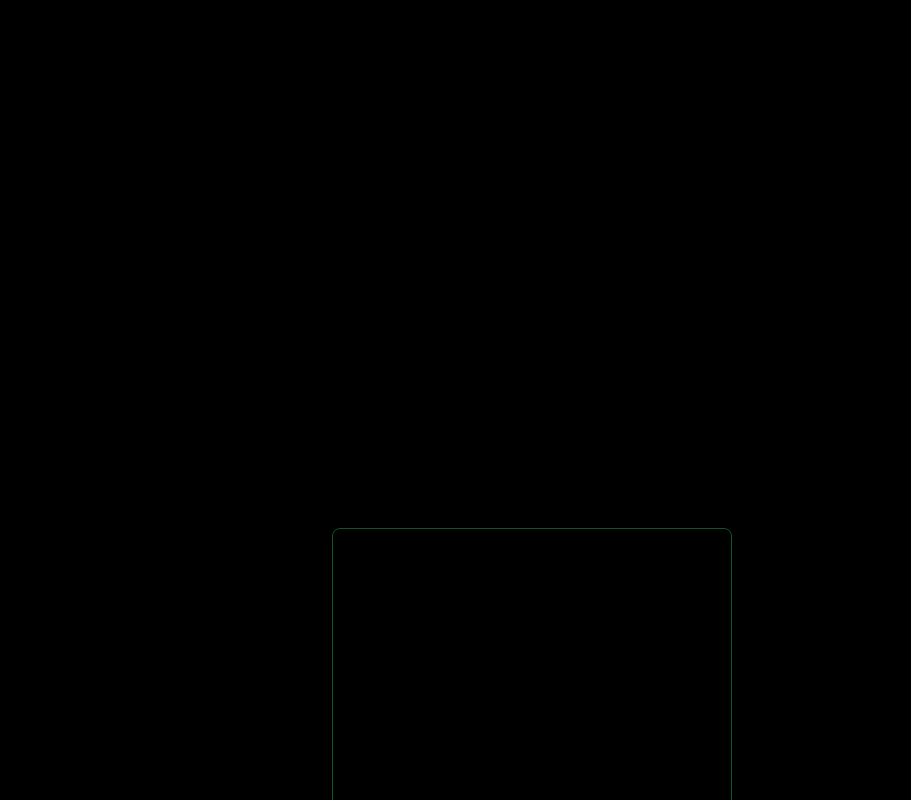
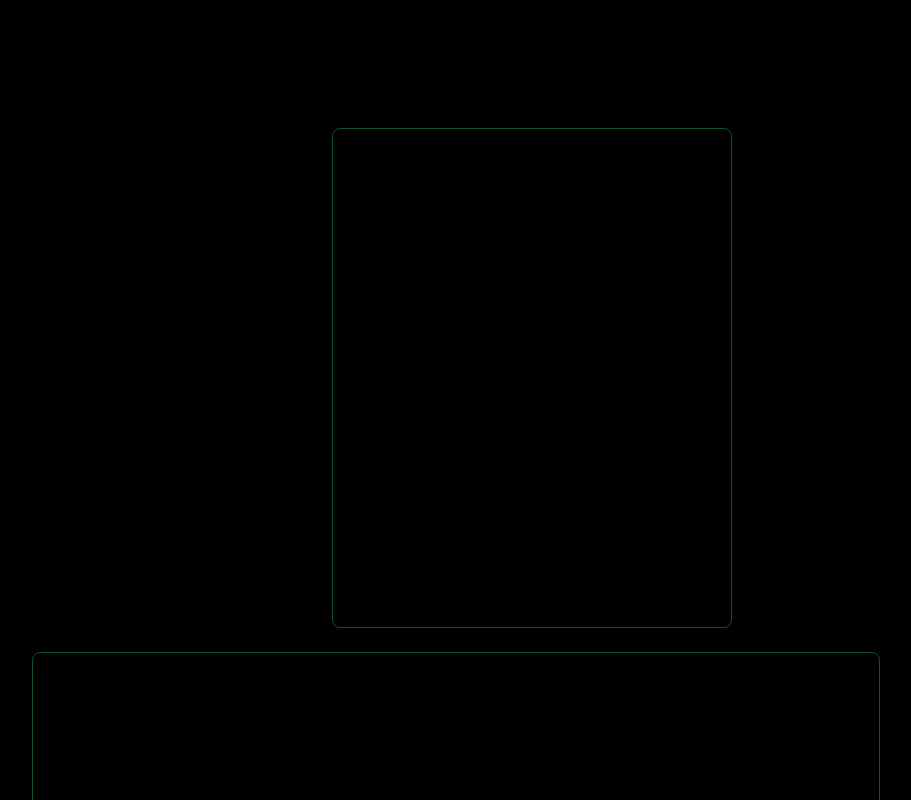
Before and after one commit to TSA-Group/tsa_group_starter, a Next.js app: page / in a window 1280 px wide. Shown: the part 580-1380 px from the top of the page, without its empty margins (184-1095 px from the left). Built offline with nearby package versions, Linux system fonts and the light colour scheme; a web font is replaced by a local one.

Commit message:
Update page.tsx

```diff
--- a/app/page.tsx
+++ b/app/page.tsx
@@ -85,7 +85,7 @@ export default function Home() {
               height: "500px",
               width: "400px",
               marginLeft: "300px",
-              marginTop: "400px",
+              marginDown: "400px",
             }}
           />
           <div className="h-96 bg-black/40 rounded-lg border border-green-900" />
```
